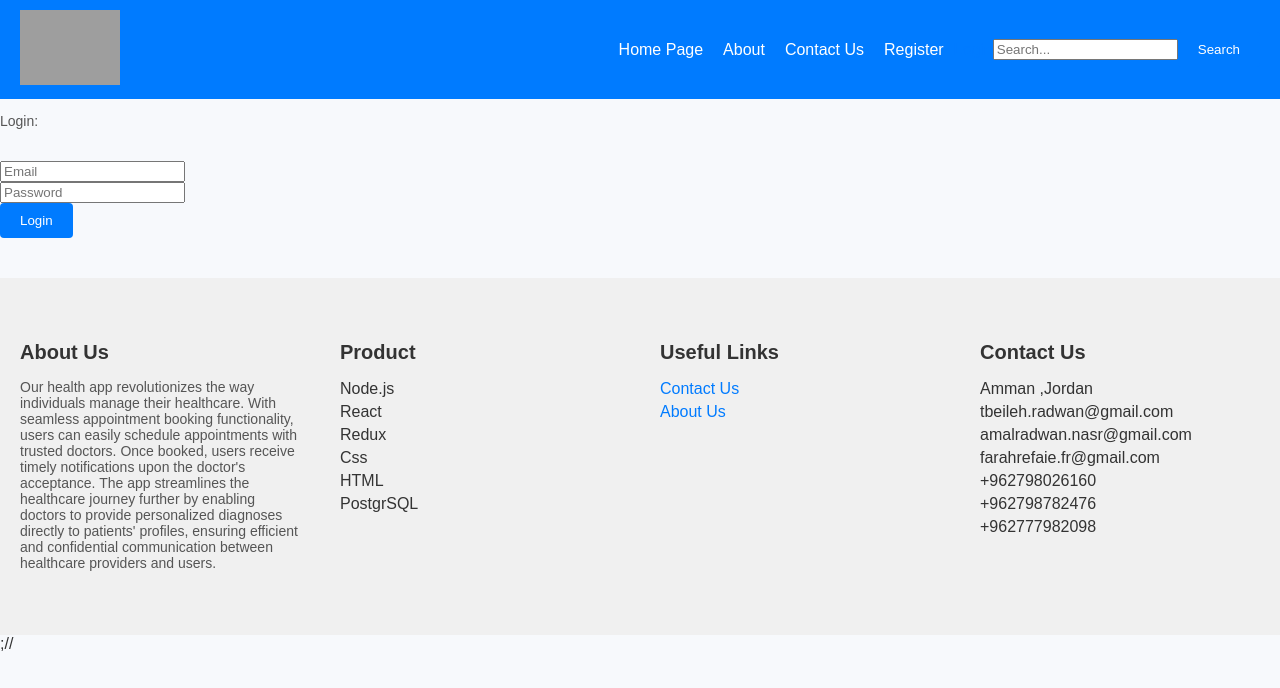
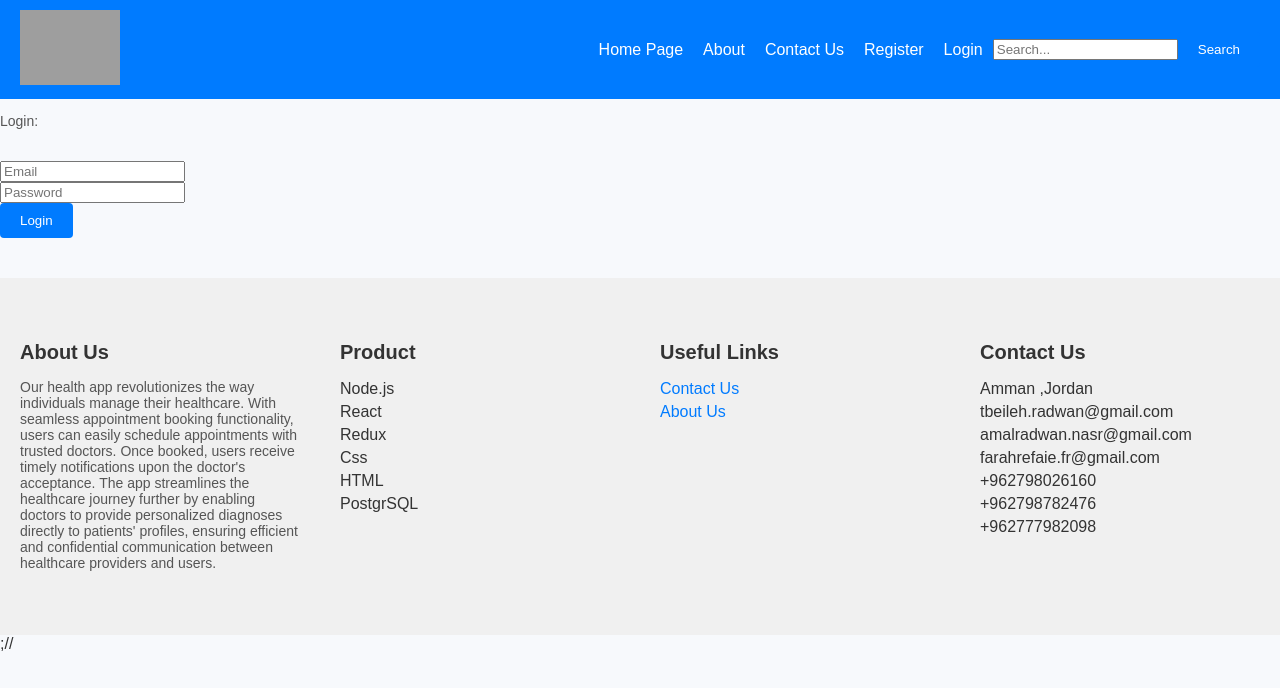
Before and after one commit to nasramal/MERAKI_Academy_Project_5_forked, a React (Vite) app in the folder frontend/: page /Login in a window 1280 px wide. Shown: the top 688 px of the page. Built offline with nearby package versions, Linux system fonts and the light colour scheme; grey boxes are pictures that could not be loaded.

Commit message:
edit login in navbar

```diff
--- a/frontend/src/pages/Login/Login.jsx
+++ b/frontend/src/pages/Login/Login.jsx
@@ -33,7 +33,7 @@ const Login = () => {
         dispatch(setLogin(result.data.token));
         dispatch(setUserId(result.data.userId));
         setStatus(true);
-
+        navigate("/");
       } else throw Error;
     } catch (error) {
       if (error.response && error.response.data) {
@@ -48,7 +48,7 @@ const Login = () => {
 
   useEffect(() => {
     if (isLoggedIn) {
-      navigate("/");
+
     }
   }, []);
 
--- a/frontend/src/pages/NaveBar/NavBar.jsx
+++ b/frontend/src/pages/NaveBar/NavBar.jsx
@@ -22,7 +22,7 @@ const NavBar = () => {
     };
 
     const handleSearchSubmit = () => {
-      // Implement your search logic here, e.g., redirect to search results page
+
       console.log('Searching for:', searchQuery);
     };
 
@@ -55,11 +55,11 @@ const NavBar = () => {
       )}
       {!isLoggedIn && (
         <>
-          <NavLink className="Link" to="/landing">Home Page</NavLink>
+          <NavLink className="Link" to="/">Home Page</NavLink>
           <NavLink className="Link" to="/about">About</NavLink>
           <NavLink className="Link" to="/Contactus">Contact Us</NavLink>
           <NavLink className="Link" to="/register">Register</NavLink>
-          <NavLink to="/login">Login</NavLink>
+          <NavLink className="Link" to="/login">Login</NavLink>
         </>
       )}
     </div>
```
